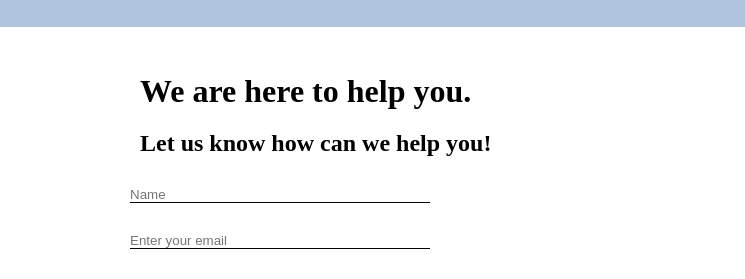
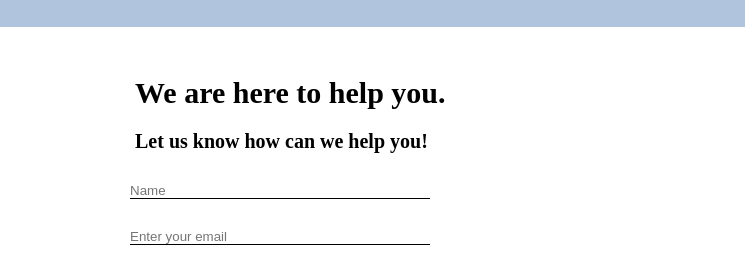
Before and after one commit to Youkiyy/Last, a plain HTML site: page Contact.html in a window 1280 px wide. Shown: the part 633-912 px from the top of the page, 0-745 px from the left. Drawn offline with Linux system fonts and the light colour scheme; grey boxes are pictures that could not be loaded.

Commit message:
rest in peace

```diff
--- a/Contact.css
+++ b/Contact.css
@@ -200,12 +200,13 @@ section.bg3{
 }
 
 section.bg3 h1 {
-  padding: 10px;
-  font-size: 32px;
+  padding: 10px 5px;
+  font-size: 30px;
 
 }
 section.bg3 h2{
-  padding: 10px;
+  padding: 10px 5px;
+  font-size: 20px;
 }
 section.bg3 #sec3div1{
   width: 50%;
```
